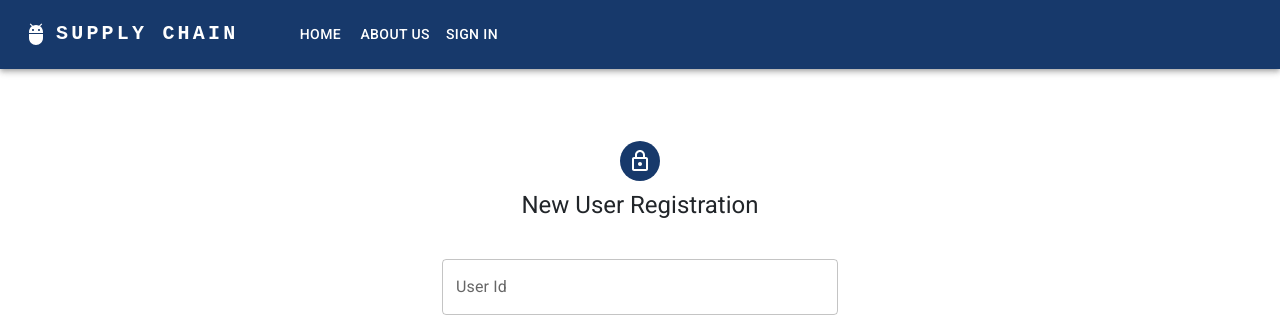
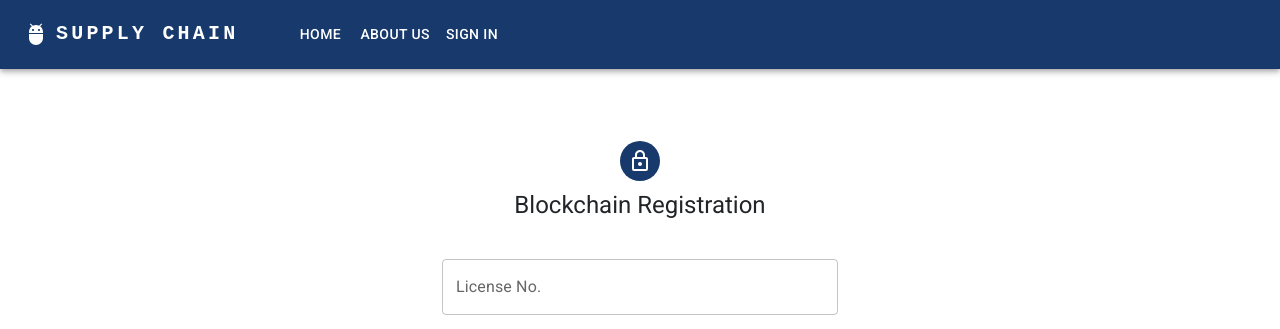
Before and after one commit to neethunsr/pds-frontend, a React (Create React App) app: page /register in a window 1280 px wide. Shown: the top 329 px of the page. Built offline with nearby package versions, Linux system fonts and the light colour scheme.

Commit message:
Connect firebase to admin

```diff
--- a/src/AdminPage.js
+++ b/src/AdminPage.js
@@ -7,6 +7,8 @@ import Button from "@mui/material/Button";
 import Typography from "@mui/material/Typography";
 import { ToastContainer, toast } from "react-toastify";
 import "react-toastify/dist/ReactToastify.css";
+import firebase from "./firebase";
+import { useState, useEffect } from "react";
 
 function AdminCard(props) {
   const [status, setStatus] = React.useState(props.status);
@@ -91,6 +93,26 @@ const pages = [
   },
 ];
 function AdminPage() {
+  const ref = firebase.firestore().collection("users");
+  const [data, setData] = useState([]);
+  const items = [];
+
+  function getData() {
+    ref.onSnapshot((querySnapshot) => {
+      querySnapshot.forEach((doc) => {
+        items.push(doc.data());
+        setData(items);
+        // setLoader(false);
+      });
+    });
+  }
+  getData();
+  // useEffect(() => {
+  //   getData();
+  //   // setLoader(false);
+  //   console.log(data);
+  // }, []);
+  console.log("data", data);
   return (
     <div>
       <Header pages={pages} log={true} />
@@ -115,7 +137,18 @@ function AdminPage() {
           padding: "20px",
         }}
       >
-        <AdminCard
+        {data.map((user) => (
+          <AdminCard
+            type="Approve Shopkeeper"
+            address={user.address}
+            uid={user.license}
+            name={user.name}
+            place="Trivandrum"
+            status=""
+          />
+          // console.log(user);
+        ))}
+        {/* <AdminCard
           type="Approve Inventory Manager"
           address="0x36fB397bEf608f78Ff5b86F4a9952Bba09BcB18F"
           uid="IM1024"
@@ -138,7 +171,7 @@ function AdminPage() {
           name="Alice Stuart"
           place="Sreekaryam"
           status="Approved"
-        />
+        /> */}
       </div>
     </div>
   );
--- a/src/Register.js
+++ b/src/Register.js
@@ -1,17 +1,50 @@
 import * as React from "react";
 import { TextField, Button, Container, Box, Avatar } from "@mui/material";
 import { useForm } from "react-hook-form";
+import { useState } from "react";
 import LockOutlinedIcon from "@mui/icons-material/LockOutlined";
 import Typography from "@mui/material/Typography";
+import firebase from "./firebase";
 import Header from "./components/Header";
 
 const RegisterPage = () => {
-  const { register, handleSubmit } = useForm();
+  // const { register, handleSubmit } = useForm();
 
-  const onSubmit = (data) => {
-    console.log(data);
-    console.log("submission.....");
+  const [license, setlicense] = useState("");
+  const [name, setname] = useState("");
+  const [address, setaddress] = useState("");
+  const [phone, setphone] = useState("");
+  const ref = firebase.firestore().collection("users");
+
+  const handleInputChange = (e) => {
+    const { id, value } = e.target;
+    if (id === "license") {
+      setlicense(value);
+    }
+    if (id === "name") {
+      setname(value);
+    }
+    if (id === "address") {
+      setaddress(value);
+    }
+    if (id === "phone") {
+      setphone(value);
+    }
   };
+  function createDoc(newDataObj) {
+    ref
+      .doc()
+      .set(newDataObj)
+      .catch((err) => {
+        console.log(err);
+      });
+  }
+  const handleSubmit = (e) => {
+    e.preventDefault();
+    console.log(license, name, address, phone);
+    createDoc({ license, name, phone, address });
+  };
+
   const pages = [
     {
       name: "HOME",
@@ -46,18 +79,22 @@ const RegisterPage = () => {
             <LockOutlinedIcon />
           </Avatar>
           <Typography component="h1" variant="h5">
-            New User Registration
+            Blockchain Registration
           </Typography>
         </Box>
-        <Box component="form" onSubmit={handleSubmit} noValidate sx={{ mt: 1 }}>
+        <Box component="form" noValidate sx={{ mt: 1 }}>
           <Box mb={2}>
             <TextField
               variant="outlined"
-              label="User Id"
+              label="License No."
               color="success"
+              id="license"
               fullWidth
+              onChange={handleInputChange}
               autoFocus
-              {...register("UserId", { required: true, maxLength: 20 })}
+              value={license}
+              // {...register("UserId", { required: true, maxLength: 20 })}
+              on
             />
           </Box>
           <Box mb={2}>
@@ -65,9 +102,12 @@ const RegisterPage = () => {
               variant="outlined"
               color="success"
               label="Name"
+              id="name"
               fullWidth
               autoFocus
-              {...register("name", { required: true, maxLength: 20 })}
+              value={name}
+              onChange={handleInputChange}
+              // {...register("name", { required: true, maxLength: 20 })}
             />
           </Box>
           <Box mb={2}>
@@ -75,9 +115,12 @@ const RegisterPage = () => {
               color="success"
               variant="outlined"
               label="MetaMask Address"
+              id="address"
               fullWidth
               autoFocus
-              {...register("metaAddress", { required: true, maxLength: 20 })}
+              value={address}
+              onChange={handleInputChange}
+              // {...register("metaAddress", { required: true, maxLength: 20 })}
             />
           </Box>
           <Box>
@@ -85,16 +128,19 @@ const RegisterPage = () => {
               variant="outlined"
               color="success"
               label="Phone Number"
+              id="phone"
               fullWidth
               autoFocus
-              {...register("phoneNumber", { required: true, maxLength: 20 })}
+              value={phone}
+              onChange={handleInputChange}
+              // {...register("phoneNumber", { required: true, maxLength: 20 })}
             />
           </Box>
           <Button
             type="submit"
             variant="contained"
             color="primary"
-            onClick={handleSubmit(onSubmit)}
+            onClick={handleSubmit}
             style={{
               background: "#17396B",
               margin: "40px 0",
```
